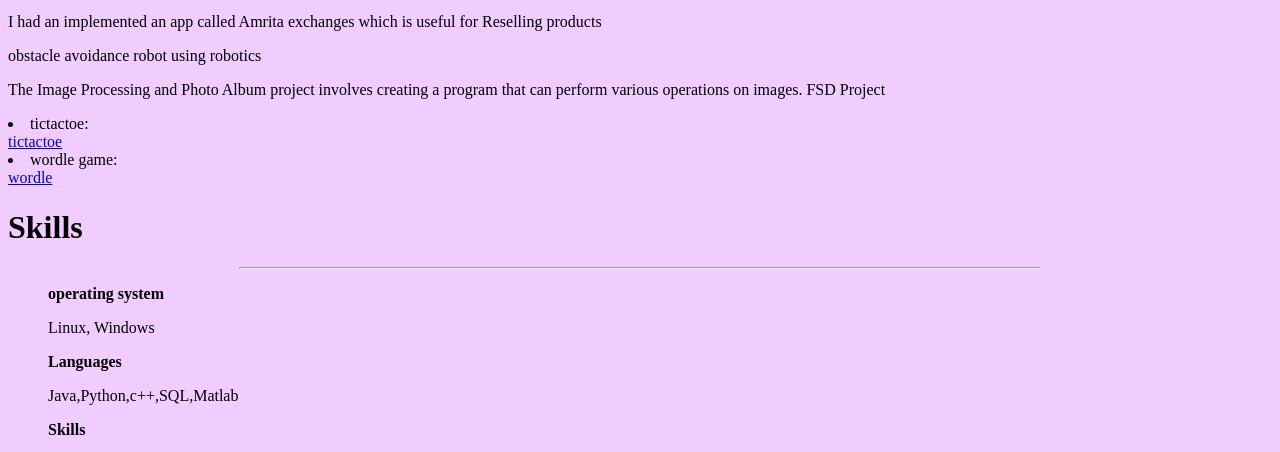
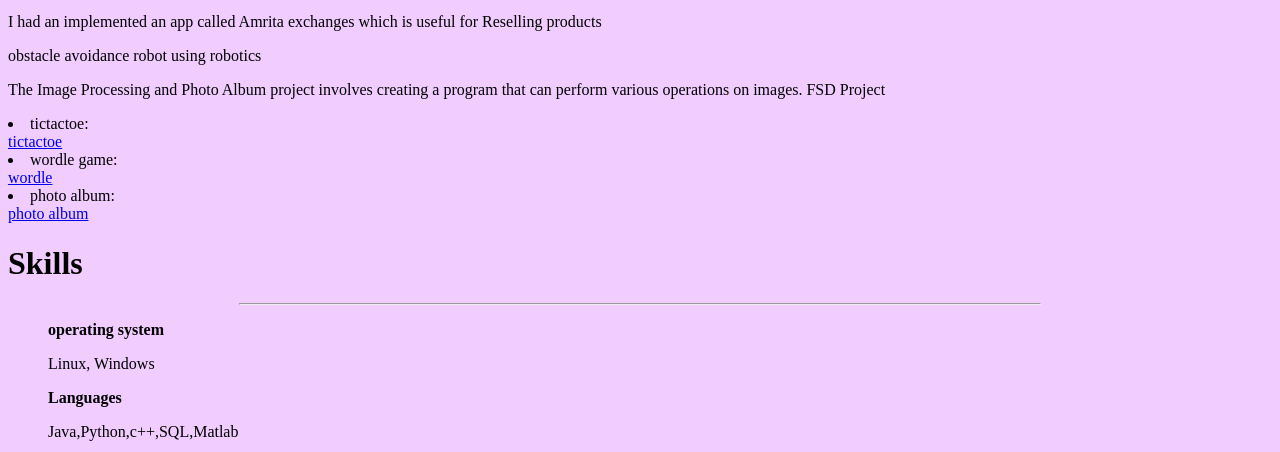
Before and after one commit to SainagatejaGuttula/fsd, a plain HTML site: page Profile.html in a window 1280 px wide. Shown: the part 641-1093 px from the top of the page. Drawn offline with nearby package versions, Linux system fonts and the light colour scheme.

Commit message:
Profile.html

```diff
--- a/Profile.html
+++ b/Profile.html
@@ -85,6 +85,8 @@
            <a href="https://sainagatejaguttula.github.io/fsd/full%20stack/tictactoe.html">tictactoe</a>
            <li>wordle game:</li>
            <a href="https://sainagatejaguttula.github.io/fsd/wordle/index.html">wordle</a>
+           <li>photo album:</li>
+           <a href="https://github.com/SainagatejaGuttula/fsd/blob/main/ImageGallery/ImageGallery/ImageGallery.html">photo album</a>
             <div class="container-fluid pt-5">
                 <div class="p-3 mb-2 bg-info-subtle text-emphasis-info">
 
```
